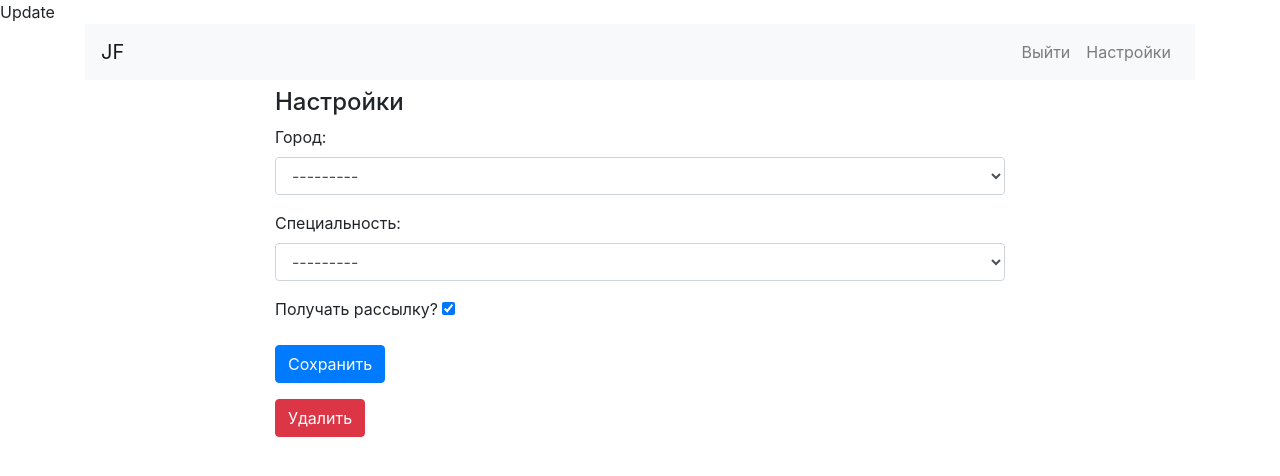
After one commit to DanielStankovich/my_seventh_project, a Django app: page /accounts/update/ in a window 1280 px wide. The commit adds this page. Shown: the top 476 px of the page. Run offline with Django 3.2, Linux system fonts and the light colour scheme; the visitor is signed in with stand-in values (Sample User, id 1); data that the repository does not hold is empty; some libraries are stand-ins or nearby versions.

Commit message:
commit 11

```diff
--- a/accounts/forms.py
+++ b/accounts/forms.py
@@ -1,6 +1,8 @@
 from django import forms
 from django.contrib.auth import get_user_model, authenticate
 from django.contrib.auth.hashers import check_password
+
+from scraping.models import City, Language
 
 User = get_user_model()
 
@@ -41,3 +43,23 @@ class UserRegisterationForm(forms.ModelForm):
         if data['password'] != data['password2']:
             raise forms.ValidationError('Пароли не совпадают!')
         return data['password2']
+
+
+class UserUpdateForm(forms.Form):
+    city = forms.ModelChoiceField(
+        queryset=City.objects.all(), to_field_name="slug", required=False,
+        widget=forms.Select(attrs={'class': 'form-control'}),
+        label='Город'
+    )
+    language = forms.ModelChoiceField(
+        queryset=Language.objects.all(), to_field_name="slug", required=False,
+        widget=forms.Select(attrs={'class': 'form-control'}),
+        label='Специальность'
+    )
+
+    send_email = forms.BooleanField(required=False, widget=forms.CheckboxInput,
+                                    label='Получать рассылку?')
+
+    class Meta:
+        models = User
+        fields = ('city', 'language', 'send_email')
--- /dev/null
+++ b/accounts/templates/accounts/update.html
@@ -0,0 +1,22 @@
+{% extends "base.html" %}
+
+
+{% block title %} Update {% endblock %}
+
+{% block content %}
+
+<div class="row">
+    <div class="col-md-8 mx-auto">
+            <h4 class="my-2">Настройки</h4>
+        <form method="POST" action="">{% csrf_token %}
+            <div class="form-group">
+                {{ form.as_p }}
+            </div>
+            <button type="submit" class="btn btn-primary">Сохранить</button>
+        </form>
+        <form method="POST" action="{% url 'accounts:delete' %}">{% csrf_token %}
+            <button type="submit" class="btn btn-danger my-3">Удалить</button>
+        </form>
+    </div>
+</div>
+{% endblock %}
--- a/accounts/urls.py
+++ b/accounts/urls.py
@@ -1,8 +1,10 @@
 from django.urls import path
-from accounts.views import login_view, logout_view, register_view
+from accounts.views import login_view, logout_view, register_view, update_view, delete_view
 
 urlpatterns = [
     path('login/', login_view, name='login'),
     path('logout/', logout_view, name='logout'),
     path('register/', register_view, name='register'),
+    path('update/', update_view, name='update'),
+    path('delete/', delete_view, name='delete'),
 ]
--- a/accounts/views.py
+++ b/accounts/views.py
@@ -1,7 +1,10 @@
+from django.contrib import messages
 from django.shortcuts import render, redirect
-from django.contrib.auth import authenticate, login, logout
+from django.contrib.auth import authenticate, login, logout, get_user_model
 
-from accounts.forms import UserLoginForm, UserRegisterationForm
+from accounts.forms import UserLoginForm, UserRegisterationForm, UserUpdateForm
+
+User = get_user_model()
 
 
 def login_view(request):
@@ -29,3 +32,35 @@ def register_view(request):
         return render(request, 'accounts/register_done.html',
                       {'new_user': new_user})
     return render(request, 'accounts/register.html', {'form': form})
+
+
+def update_view(request):
+    if request.user.is_authenticated:
+        user = request.user
+        if request.method == 'POST':
+            form = UserUpdateForm(request.POST)
+            if form.is_valid():
+                data = form.cleaned_data
+                user.city = data['city']
+                user.language = data['language']
+                user.send_email = data['send_email']
+                user.save()
+                messages.success(request, 'Данные сохраненны.')
+                return redirect('accounts:update')
+
+        form = UserUpdateForm(
+            initial={'city': user.city, 'language': user.language,
+                     'send_email': user.send_email})
+        return render(request, 'accounts/update.html',
+                      {'form': form})
+    else:
+        return redirect('accounts:login')
+
+
+def delete_view(request):
+    if request.user.is_authenticated:
+        user = request.user
+        if request.method == 'POST':
+            qs = User.objects.get(pk=user.pk)
+            qs.delete()
+    return redirect('home')
--- a/templates/base.html
+++ b/templates/base.html
@@ -15,10 +15,13 @@
         <span class="navbar-toggler-icon"></span>
       </button>
       <div class="collapse navbar-collapse" id="navbarNav">
-        <ul class="navbar-nav">
+        <ul class="navbar-nav ml-auto">
             {% if user.is_authenticated %}
               <li class="nav-item">
                 <a class="nav-link" href="{% url 'accounts:logout' %}">Выйти</a>
+              </li>
+              <li class="nav-item">
+                <a class="nav-link" href="{% url 'accounts:update' %}">Настройки</a>
               </li>
             {% else %}
               <li class="nav-item">
```
